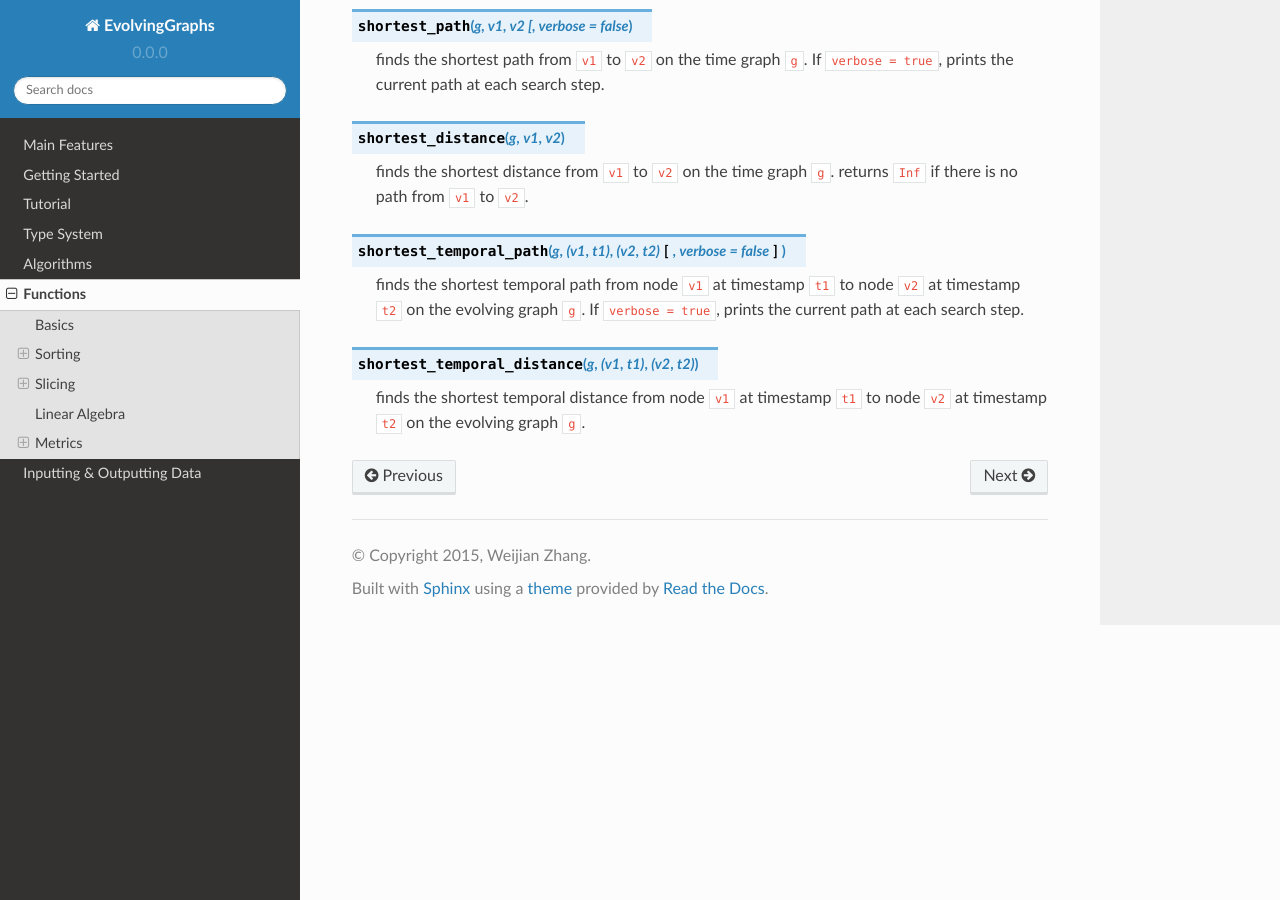
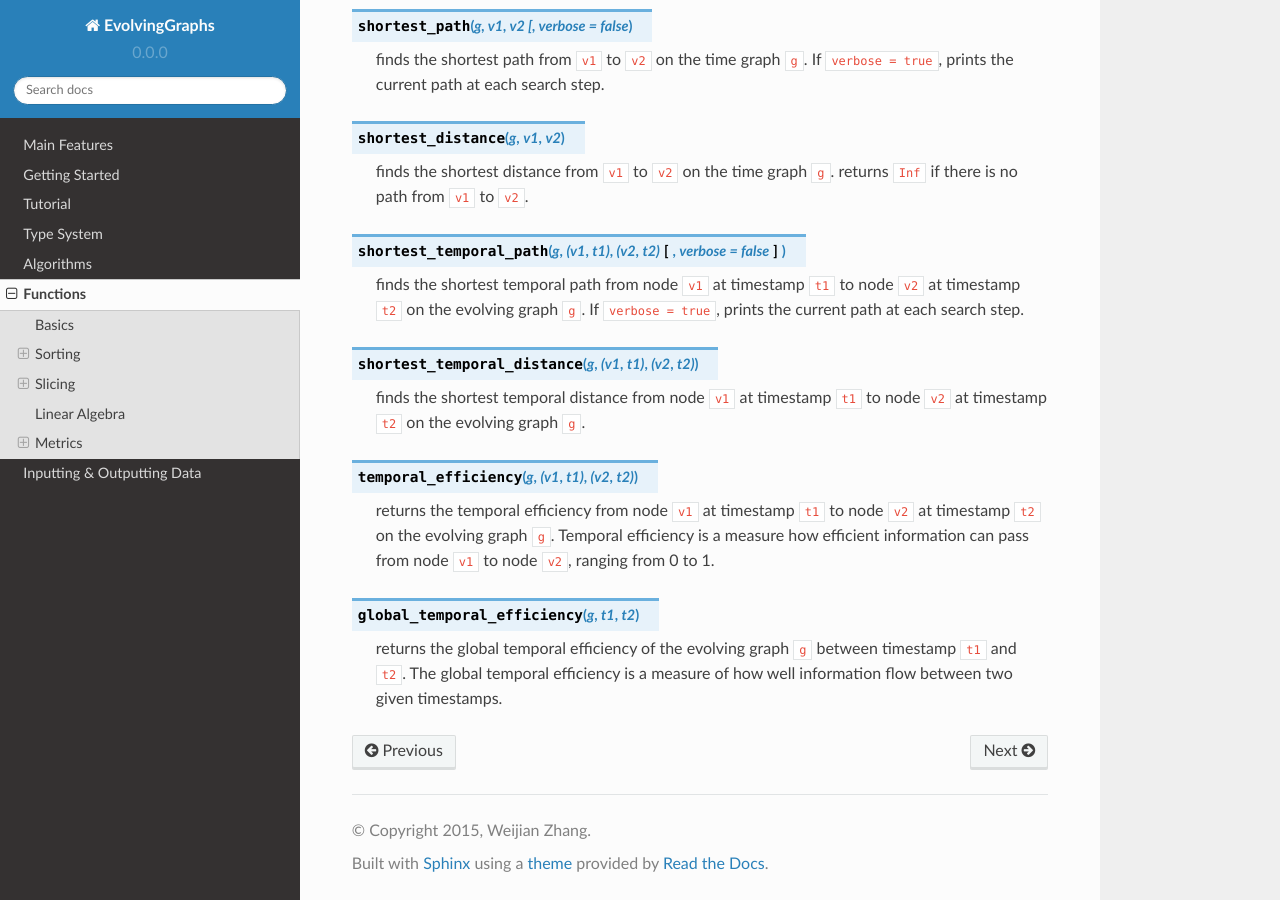
Before and after one commit to EtymoIO/EvolvingGraphs.jl, a Sphinx documentation site: the page built from doc/functions.rst, in a window 1280 px wide and 900 px high, scrolled down 2480 px. Built offline with Sphinx 7.4.7 and the Read the Docs theme 2.0.0, drawn with Linux system fonts in a browser that asks for light colours.

Commit message:
update documentation for temporal efficiency

```diff
--- a/doc/functions.rst
+++ b/doc/functions.rst
@@ -155,3 +155,16 @@ Metrics
 
    finds the shortest temporal distance from node ``v1`` at timestamp ``t1``
    to node ``v2`` at timestamp ``t2`` on the evolving graph ``g``.
+
+.. function:: temporal_efficiency(g, (v1, t1), (v2, t2))
+
+   returns the temporal efficiency from node ``v1`` at timestamp ``t1``
+   to node ``v2`` at timestamp ``t2`` on the evolving graph ``g``. Temporal
+   efficiency is a measure how efficient information can pass from node
+   ``v1`` to node ``v2``, ranging from 0 to 1.
+
+.. function:: global_temporal_efficiency(g, t1, t2)
+
+   returns the global temporal efficiency of the evolving graph ``g`` between
+   timestamp ``t1`` and ``t2``. The global temporal efficiency is a measure
+   of how well information flow between two given timestamps.
--- a/doc/io.rst
+++ b/doc/io.rst
@@ -30,9 +30,9 @@ Functions
 
 .. function:: egread(filename)
 
-   reads the Evolving Graph Format file `filename`.
+   reads the Evolving Graph Format file ``filename``.
 
 .. function:: egwrite(g, filename)
 
-   writes an evolving graph graph `g` to file `filename`. For example,
-   `egwrite(g, example.csv)`.
+   writes an evolving graph graph ``g`` to file ``filename``. For example,
+   ``egwrite(g, example.csv)``.
```
Also changed, not shown: 1 other file.
